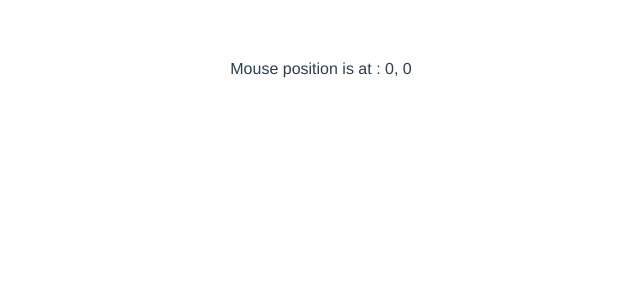
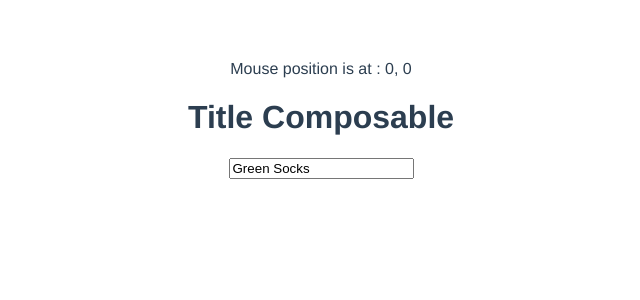
Before and after one commit to yxj0312/build-gmail-clone-with-vue-3, a Vue app: page / in a window 1280 px wide. Shown: the top 300 px of the page, without its empty margins (319-959 px from the left). Built offline with nearby package versions, Linux system fonts and the light colour scheme.

Commit message:
import vueuse and title example

```diff
--- a/package.json
+++ b/package.json
@@ -8,6 +8,7 @@
     "lint": "vue-cli-service lint"
   },
   "dependencies": {
+    "@vueuse/core": "^8.9.4",
     "axios": "^0.19.2",
     "core-js": "^3.6.4",
     "date-fns": "^2.11.0",
--- a/src/App.vue
+++ b/src/App.vue
@@ -28,13 +28,17 @@ export default {
 </script> -->
 
 <script setup>
+import { useTitle } from '@vueuse/core'
 import { useMouse } from './composables/mouse';
 
 const { x, y } = useMouse()
+const title = useTitle('Green Socks', { titleTemplate: '%s | My Store'})
 </script>
 
 <template>
   Mouse position is at : {{ x }}, {{ y }}
+  <h1>Title Composable</h1>
+  <input v-model="title" type="text">
 </template>
 
 <style>
```
Also changed, not shown: 2 other files (tests, documents, lock files or other folders).
